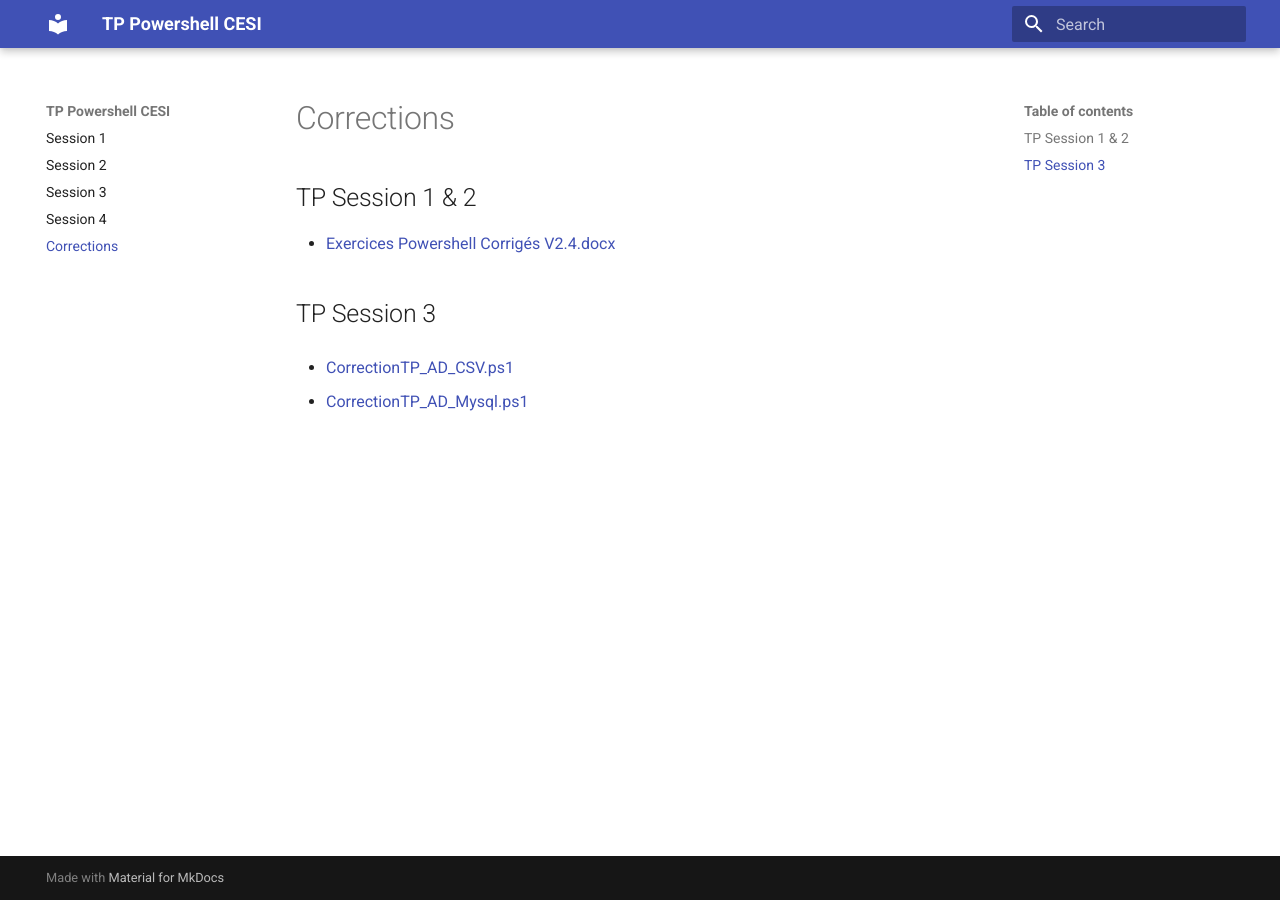
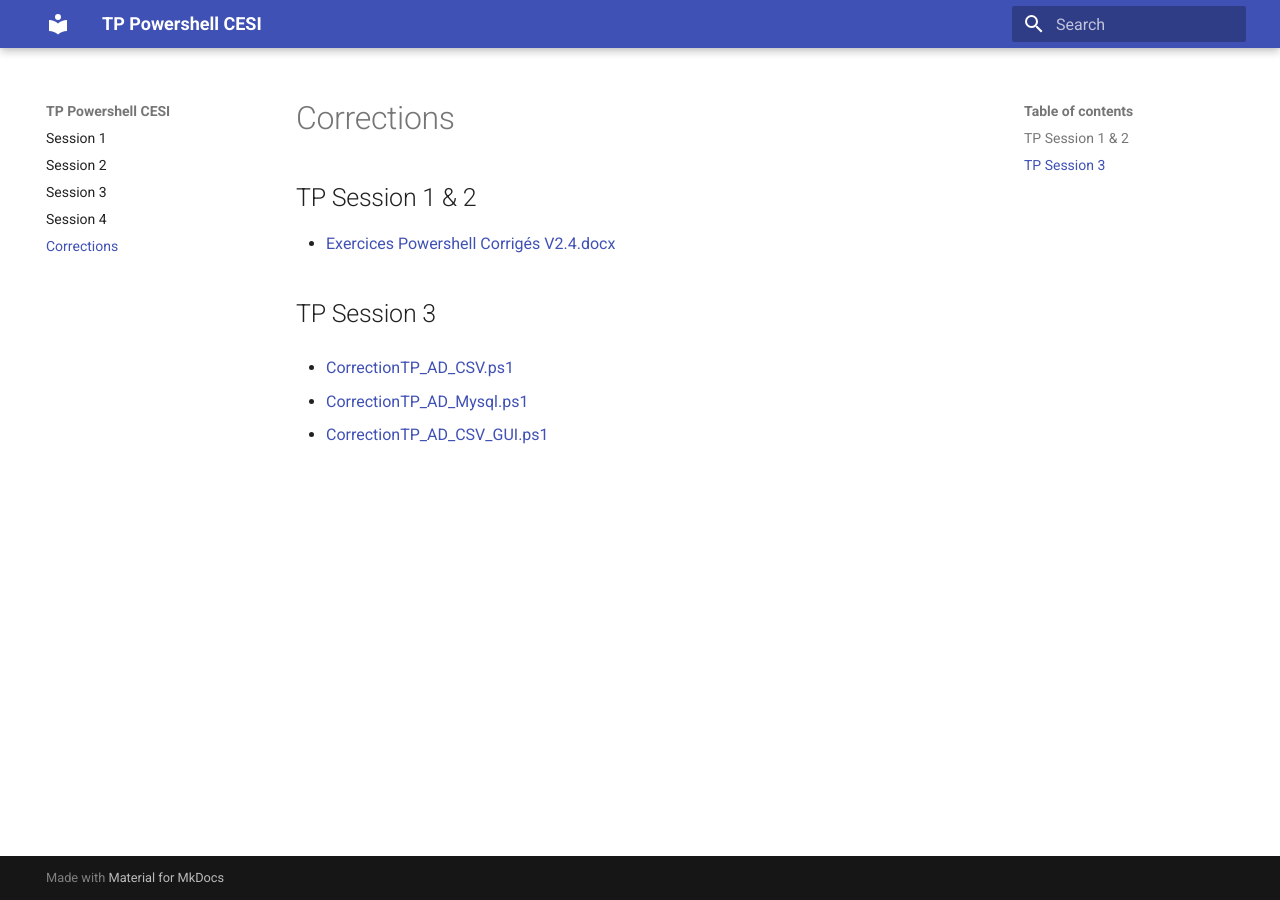
Before and after one commit to BDEN-sys/tpps, an MkDocs documentation site: the page built from docs/Z-Corrections.md, in a window 1280 px wide. Built offline with MkDocs 1.6.1 and Material for MkDocs 9.7.7, drawn with Linux system fonts in a browser that asks for light colours.

Commit message:
Ajout correction AD CSV GUI

```diff
--- a/docs/Z-Corrections.md
+++ b/docs/Z-Corrections.md
@@ -9,3 +9,5 @@
 * [CorrectionTP_AD_CSV.ps1](./serve/CorrectionTP_AD_CSV.ps1)
 
 * [CorrectionTP_AD_Mysql.ps1](./serve/CorrectionTP_AD_Mysql.ps1)
+
+* [CorrectionTP_AD_CSV_GUI.ps1](./serve/CorrectionTP_AD_CSV_GUI.ps1)
```
Also changed, not shown: 1 other file.
